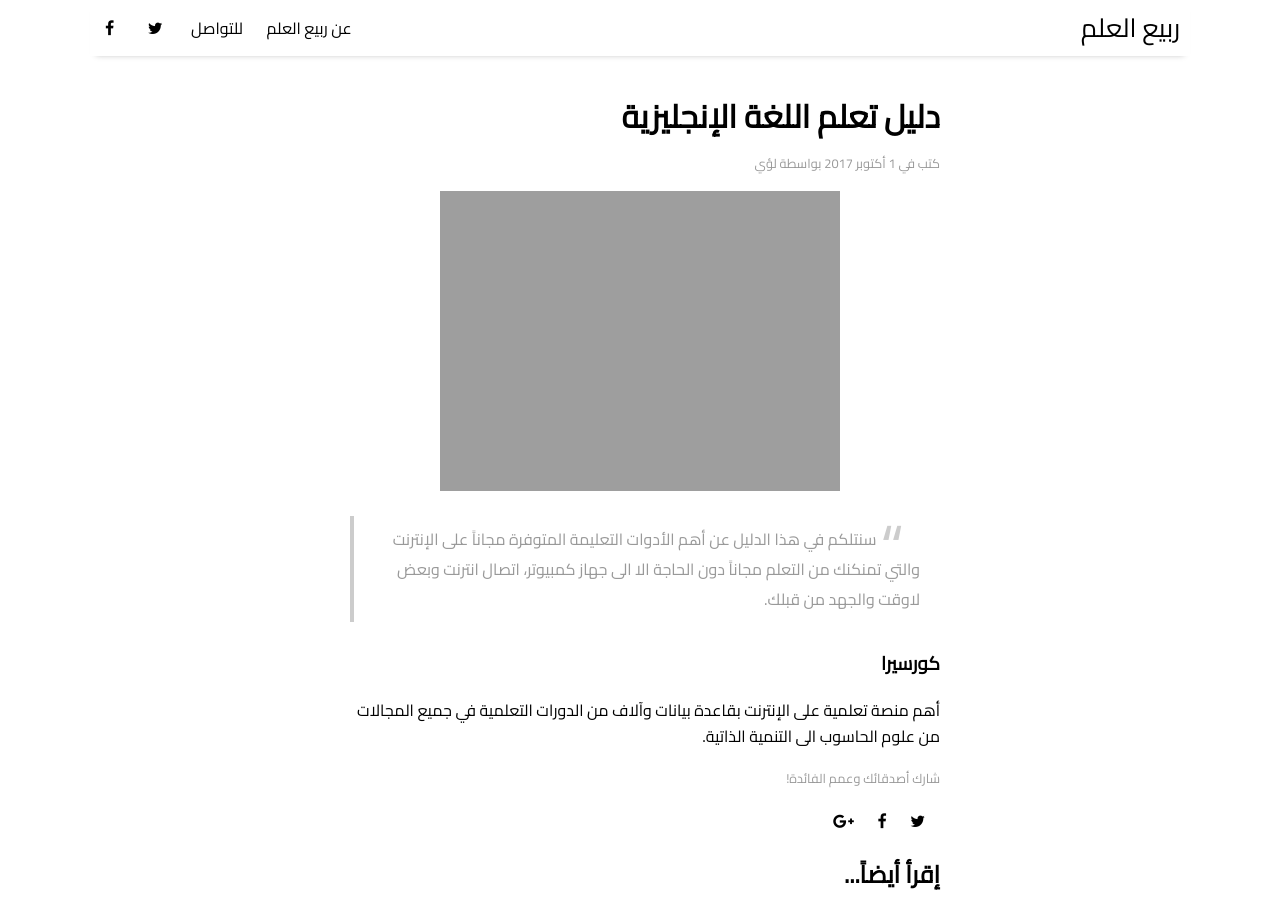
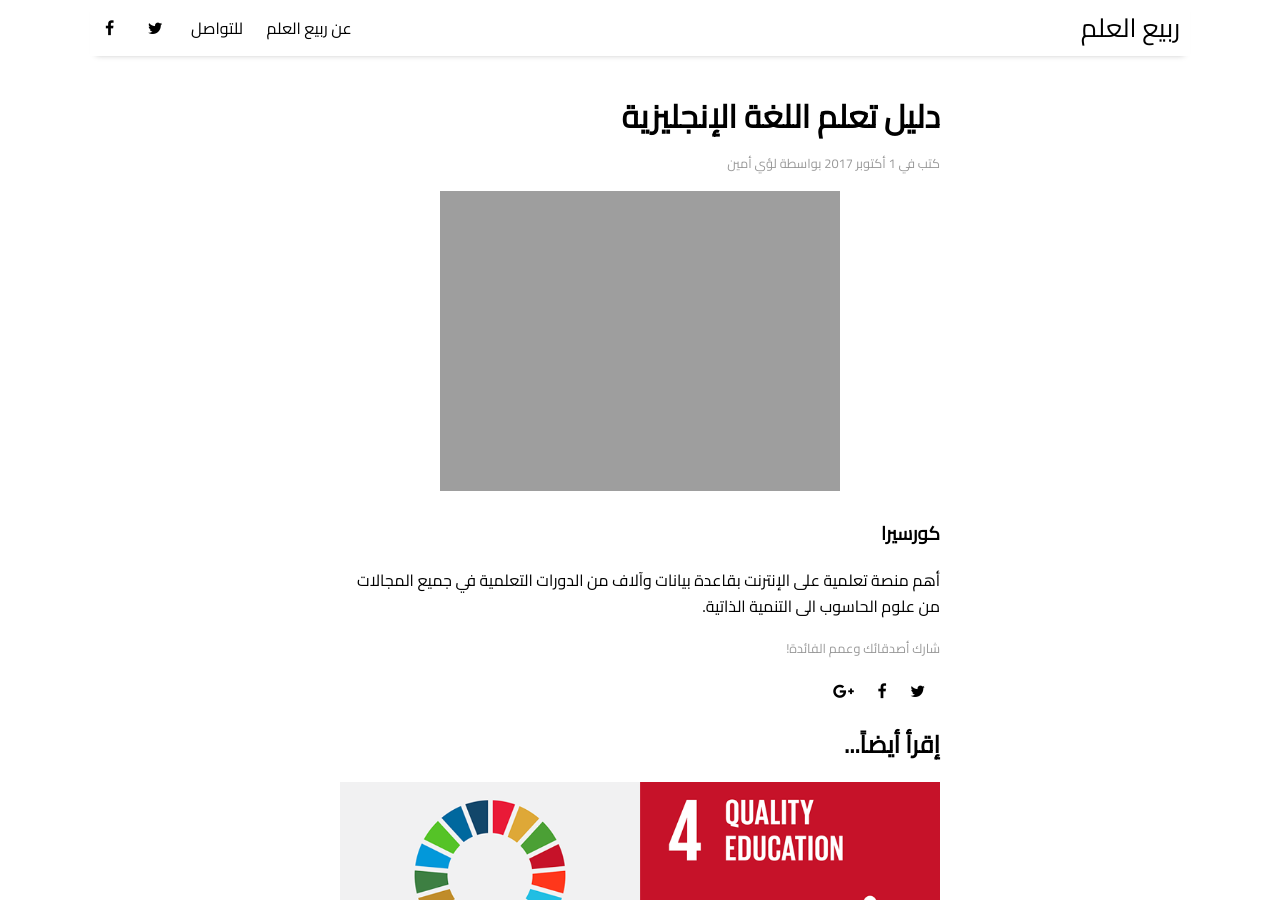
Before and after one commit to sciencespring/sciencespring.github.io, a Jekyll site: the page built from _posts/2017-10-01-learn-english.md, in a window 1280 px wide and 900 px high. Built offline with Jekyll 4.4.1, drawn with Linux system fonts in a browser that asks for light colours; nearby versions of some CDN libraries.

Commit message:
Update 2017-10-01-learn-english.md

```diff
--- a/_posts/2017-10-01-learn-english.md
+++ b/_posts/2017-10-01-learn-english.md
@@ -1,16 +1,12 @@
 ---
 layout: post
 title: "دليل تعلم اللغة اﻹنجليزية"
-author: "لؤي"
+author: " لؤي أمين"
 categories: documentation
 tags: [documentation,sample]
-descr: ا الدليل عن أهم اﻷدوات التعليمة المتوفرة مجاناً على اﻹنترنت والتي تمنكنك من التعلم مجاناً دون الحاجة اﻻ الى جهاز كمبيوتر، اتصال انترنت وبعض لاوقت والجهد من قبلك.
-
 image:
   feature: city-1.jpg
 ---
 
-> سنتلكم في هذا الدليل عن أهم اﻷدوات التعليمة المتوفرة مجاناً على اﻹنترنت والتي تمنكنك من التعلم مجاناً دون الحاجة اﻻ الى جهاز كمبيوتر، اتصال انترنت وبعض لاوقت والجهد من قبلك.
-
 ### كورسيرا
 أهم منصة تعلمية على اﻹنترنت بقاعدة بيانات وآﻻف من الدورات التعلمية في جميع المجالات من علوم الحاسوب الى التنمية الذاتية.
```
